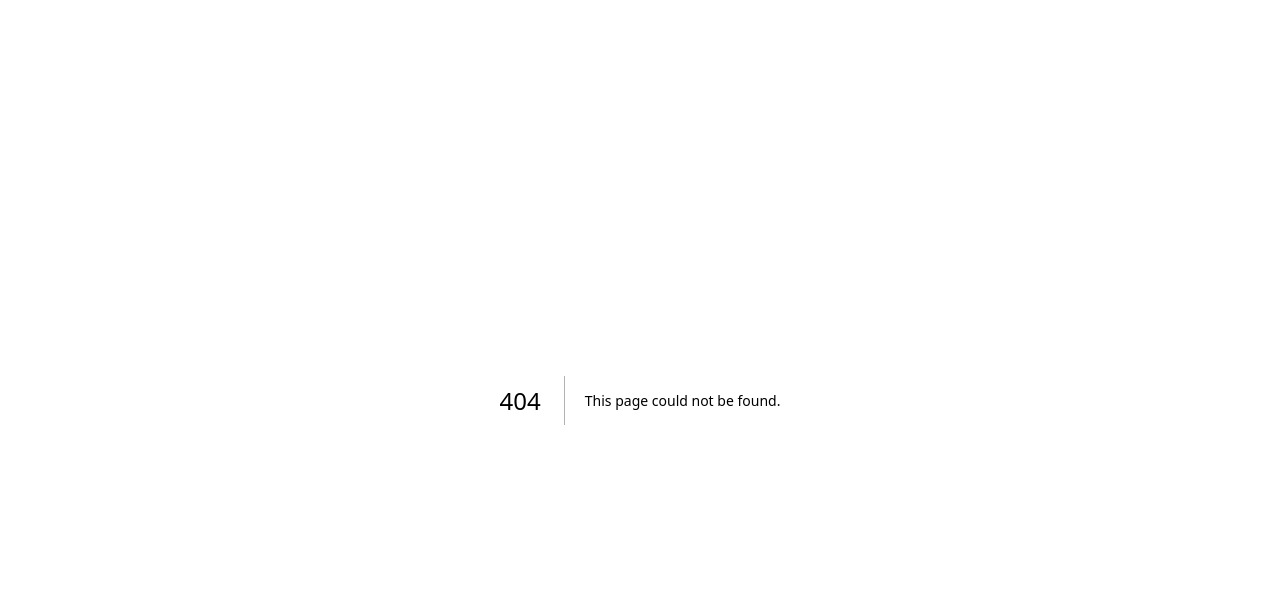
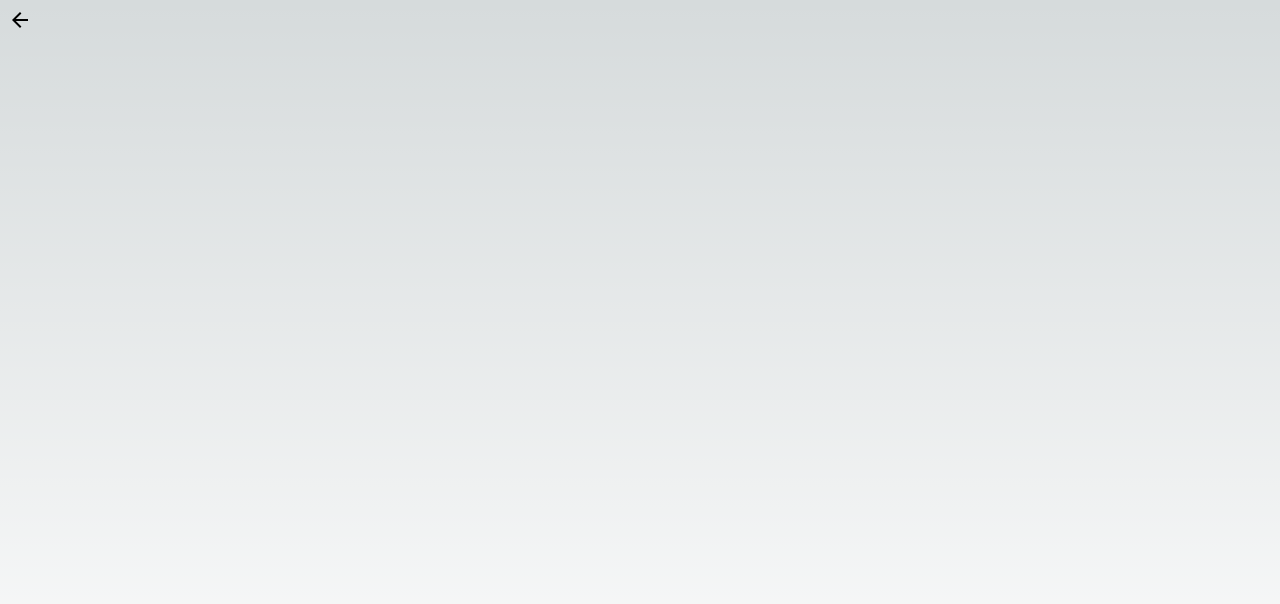
Before and after one commit to s1f10210386/Asucoe, a Next.js app: page /calendar in a window 1280 px wide. Before the commit this address had no page. Shown: the top 604 px of the page. Built offline with nearby package versions, Linux system fonts and the light colour scheme.

Commit message:
calendarページ追加

```diff
--- /dev/null
+++ b/pages/calendar.module.css
@@ -0,0 +1,7 @@
+.container {
+    height: 100vh;
+    width: 100vw;
+    /* overflow: hidden; */
+    /* background-color: rgb(186, 243, 243); */
+    /* background-color: #FCFCFC; */
+  }
--- /dev/null
+++ b/pages/calendar.tsx
@@ -0,0 +1,15 @@
+import Link from "next/link"
+import styles from "./calendar.module.css"
+import { IconButton } from "@mui/material"
+import ArrowBackIcon from '@mui/icons-material/ArrowBack';
+export default function Calendar(){
+    return (
+        <div className={styles.container}>
+            <Link  href="/" passHref>
+                    <IconButton aria-label="calendar" size="large" style={{ marginLeft:'auto' ,padding:'8px',color: '#000000' }}>
+                        <ArrowBackIcon/>
+                    </IconButton>
+                </Link>
+        </div>
+    )
+}
```
Also changed, not shown: .eslintrc.json.
